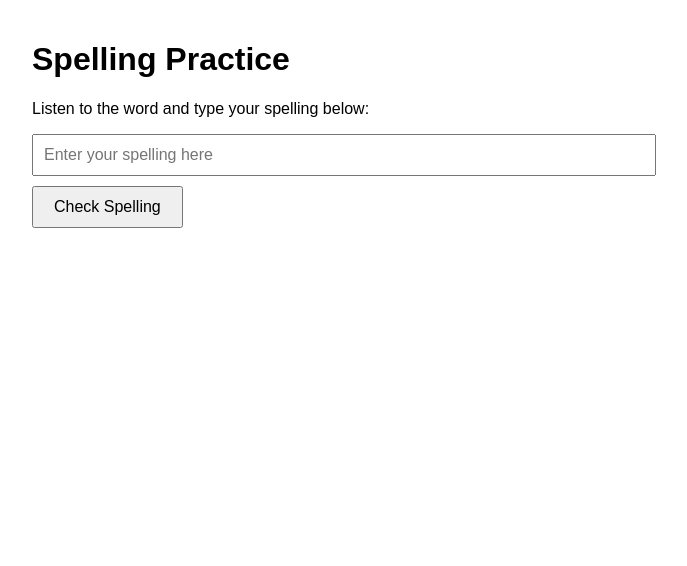
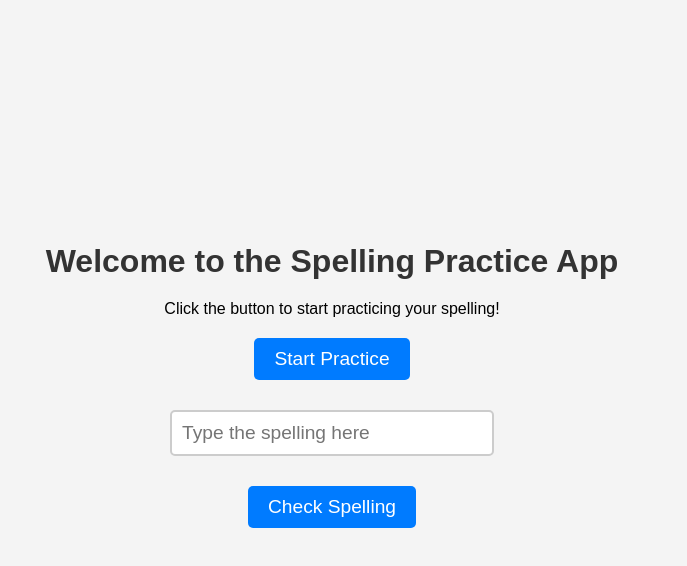
Before and after one commit to xeroph81/spelling-practice-app, a plain HTML site: page index.html in a window 1280 px wide. Shown: the whole page, without its empty margins (308-995 px from the left). Drawn offline with Linux system fonts and the light colour scheme.

Commit message:
Revert "Update index.html"
This reverts commit 581e8af62ce038eadb82dac3696225872abb7007.

```diff
--- a/index.html
+++ b/index.html
@@ -3,41 +3,34 @@
 <head>
     <meta charset="UTF-8">
     <meta name="viewport" content="width=device-width, initial-scale=1.0">
-    <title>Spelling Practice</title>
-    <style>
-        body {
-            font-family: Arial, sans-serif;
-            margin: 20px;
-            padding: 20px;
-            max-width: 600px;
-            margin: 0 auto;
-        }
-        #spelling-input {
-            width: 100%;
-            padding: 10px;
-            font-size: 16px;
-            margin-bottom: 10px;
-        }
-        #check-spelling {
-            padding: 10px 20px;
-            font-size: 16px;
-            cursor: pointer;
-        }
-        #feedback {
-            margin-top: 20px;
-            font-size: 18px;
-            font-weight: bold;
-        }
-    </style>
+    <title>Spelling Practice App</title>
+    <head>
+        <meta charset="UTF-8">
+        <meta name="viewport" content="width=device-width, initial-scale=1.0">
+        <title>Spelling Practice App</title>
+        <link rel="stylesheet" href="styles.css"> <!-- Link to CSS file -->
+    </head>
+
 </head>
 <body>
-    <h1>Spelling Practice</h1>
-    <p>Listen to the word and type your spelling below:</p>
-    <input type="text" id="spelling-input" placeholder="Enter your spelling here">
+    <h1>Welcome to the Spelling Practice App</h1>
+    <p>Click the button to start practicing your spelling!</p>
+
+    <!-- Button to trigger word pronunciation -->
+    <button id="start-practice">Start Practice</button>
+
+    <!-- Placeholder for word display -->
+    <p id="word-display"></p>
+
+    <!-- Input for user to enter the spelling -->
+    <input type="text" id="spelling-input" placeholder="Type the spelling here">
     <button id="check-spelling">Check Spelling</button>
     <p id="feedback"></p>
 
-    <!-- Link to the external JavaScript file -->
+    <!-- Placeholder for feedback -->
+    <p id="feedback"></p>
+
+    <!-- Link to JavaScript file -->
     <script src="app.js"></script>
 </body>
 </html>
```
